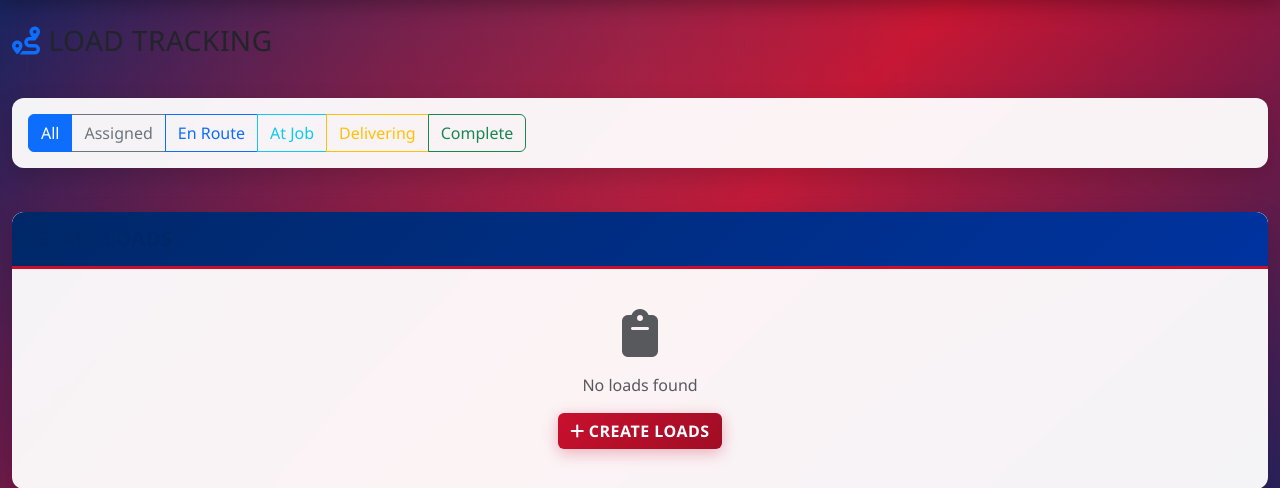
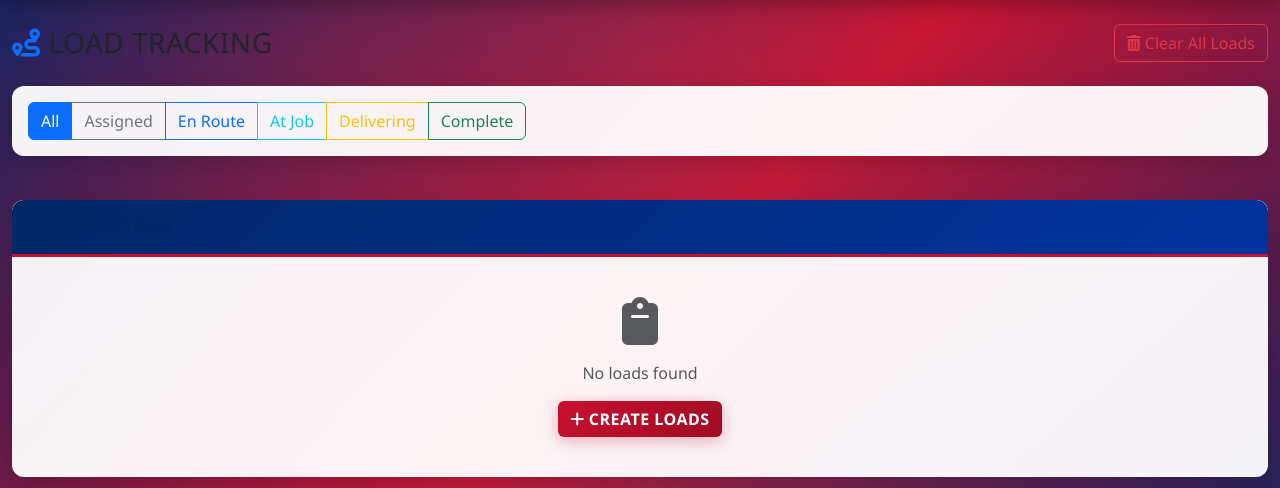
Before and after one commit to Skeeter-Modding/DispatchSoftware, a Flask app: page /loads in a window 1280 px wide. Shown: the part 87-575 px from the top of the page. Run offline with Flask 3, Linux system fonts and the light colour scheme; data comes from the database, SQL or seed files in the repository; data that the repository does not hold is empty; some libraries are stand-ins or nearby versions.

Commit message:
Add load delete/cancel functionality and clear all loads
- Added /loads/<id>/delete endpoint to cancel individual loads
- Added /loads/clear-all endpoint to clear all active loads
- Added delete option to load dropdown menu
- Added "Clear All Loads" button to loads page header
- Tracks cancelled loads in daily driver summary

https://claude.ai/code/session_011DUtLTWLAVvhG4jnf4Q5QS

```diff
--- a/app.py
+++ b/app.py
@@ -533,6 +533,37 @@ def update_load_status():
     status = request.form.get('status')
 
     return update_load_status_by_id(int(load_id))
+
+@app.route('/loads/<int:load_id>/delete', methods=['POST'])
+def delete_load(load_id):
+    """Delete/cancel an active load"""
+    # Get the load first
+    load = query_db('SELECT * FROM loads_active WHERE id = ?', (load_id,), one=True)
+    if not load:
+        return jsonify({'success': False, 'message': 'Load not found'})
+
+    # Track as cancelled for the driver's daily summary
+    if load['driver_id'] and load['assigned_at']:
+        try:
+            assigned_date = load['assigned_at'].split(' ')[0] if ' ' in load['assigned_at'] else load['assigned_at']
+            query_db('''
+                UPDATE daily_driver_summary
+                SET cancelled_loads = COALESCE(cancelled_loads, 0) + 1
+                WHERE driver_id = ? AND date = ?
+            ''', (load['driver_id'], assigned_date), commit=True)
+        except:
+            pass  # Summary may not exist yet
+
+    # Delete the load
+    query_db('DELETE FROM loads_active WHERE id = ?', (load_id,), commit=True)
+
+    return jsonify({'success': True, 'message': 'Load cancelled'})
+
+@app.route('/loads/clear-all', methods=['POST'])
+def clear_all_loads():
+    """Clear all active loads (admin function)"""
+    query_db('DELETE FROM loads_active', commit=True)
+    return jsonify({'success': True, 'message': 'All active loads cleared'})
 
 @app.route('/loads/add', methods=['POST'])
 def add_single_load():
--- a/templates/loads.html
+++ b/templates/loads.html
@@ -3,9 +3,14 @@
 {% block content %}
 <div class="row mb-4">
     <div class="col-12">
-        <h1 class="h3 mb-3">
-            <i class="fas fa-route me-2 text-primary"></i>Load Tracking
-        </h1>
+        <div class="d-flex justify-content-between align-items-center">
+            <h1 class="h3 mb-0">
+                <i class="fas fa-route me-2 text-primary"></i>Load Tracking
+            </h1>
+            <button class="btn btn-outline-danger" onclick="clearAllLoads()">
+                <i class="fas fa-trash-alt me-1"></i>Clear All Loads
+            </button>
+        </div>
     </div>
 </div>
 
@@ -90,6 +95,8 @@
                                             <li><a class="dropdown-item" href="#" onclick="updateLoadStatus({{ load.id }}, 'delivering')">Delivering</a></li>
                                             <li><hr class="dropdown-divider"></li>
                                             <li><a class="dropdown-item text-success" href="#" onclick="updateLoadStatus({{ load.id }}, 'complete')">Complete</a></li>
+                                            <li><hr class="dropdown-divider"></li>
+                                            <li><a class="dropdown-item text-danger" href="#" onclick="deleteLoad({{ load.id }})"><i class="fas fa-trash me-1"></i>Cancel/Delete</a></li>
                                         </ul>
                                     </div>
                                 </td>
@@ -147,5 +154,45 @@ function updateLoadStatus(loadId, status) {
         alert('Failed to update status');
     });
 }
+
+function deleteLoad(loadId) {
+    if (!confirm('Are you sure you want to cancel/delete this load?')) return;
+
+    fetch(`/loads/${loadId}/delete`, {
+        method: 'POST',
+        headers: { 'Content-Type': 'application/json' }
+    })
+    .then(response => response.json())
+    .then(data => {
+        if (data.success) {
+            location.reload();
+        } else {
+            alert('Failed to delete load: ' + (data.message || 'Unknown error'));
+        }
+    })
+    .catch(error => {
+        console.error('Error:', error);
+        alert('Failed to delete load');
+    });
+}
+
+function clearAllLoads() {
+    if (!confirm('Are you sure you want to clear ALL active loads? This cannot be undone!')) return;
+    if (!confirm('This will delete all loads. Are you ABSOLUTELY sure?')) return;
+
+    fetch('/loads/clear-all', {
+        method: 'POST',
+        headers: { 'Content-Type': 'application/json' }
+    })
+    .then(response => response.json())
+    .then(data => {
+        if (data.success) {
+            alert('All loads cleared');
+            location.reload();
+        } else {
+            alert('Failed to clear loads');
+        }
+    });
+}
 </script>
 {% endblock %}
```
